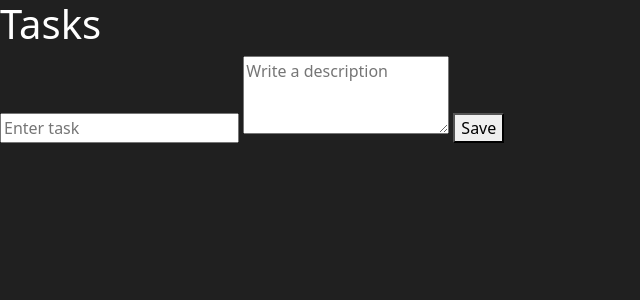
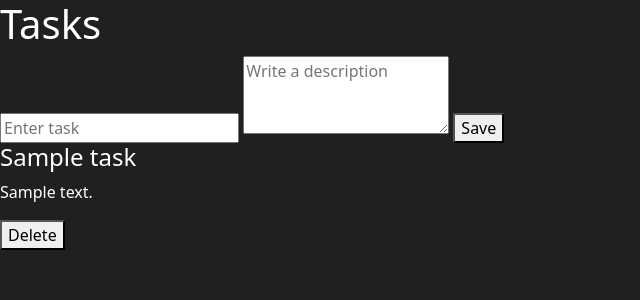
Before and after one commit to max-vigtov/django-crud-postgres, a Django app: template tasks/templates/list_tasks.html in a window 1280 px wide. Shown: the top 300 px of the page, without its empty margins (0-640 px from the left). Run offline with Django 3.2, Linux system fonts and the light colour scheme; the template is opened without the code that fills it: most values are stand-ins (such as "Sample title", 1, 10 or a date in 2020).

Commit message:
Tasks: Show & Delete Features added

```diff
--- a/tasks/templates/list_tasks.html
+++ b/tasks/templates/list_tasks.html
@@ -11,11 +11,23 @@
 </head>
 <body>
 	<h1>Tasks</h1>
-		<form action="{% url 'crate_task' %}" method="POST">
+		<form action="{% url 'create_task' %}" method="POST">
 		{% csrf_token %}
 			<input type="text" name="title" placeholder="Enter task">
 			<textarea name="description" rows="3" placeholder="Write a description"></textarea>
 			<button>Save</button>
 		</form>
+	{% for task in tasks %}
+		<div>
+			<h4>{{ task.title }}</h4>
+			<p>{{ task.description }}</p>
+			<form action="{% url 'delete_task' task.id %}" method="POST">
+				{% csrf_token %}
+				<button>Delete</button>
+			</form>
+		</div>
+		{% empty %}
+		<h1>No tasks yet</h1>
+	{% endfor %}
 </body>
 </html>
--- a/tasks/urls.py
+++ b/tasks/urls.py
@@ -1,7 +1,8 @@
 from django.urls import path
-from .views import create_task, list_tasks
+from .views import create_task, delete_task, list_tasks
 
 urlpatterns = [
 	path('', list_tasks),
-	path('new/', create_task, name='create_task')
+	path('new_task/', create_task, name='create_task'),
+	path('delete_task/<int:task_id>/', delete_task, name='delete_task')
 ]
```
Also changed, not shown: tasks/views.py (+8 -1 lines).
